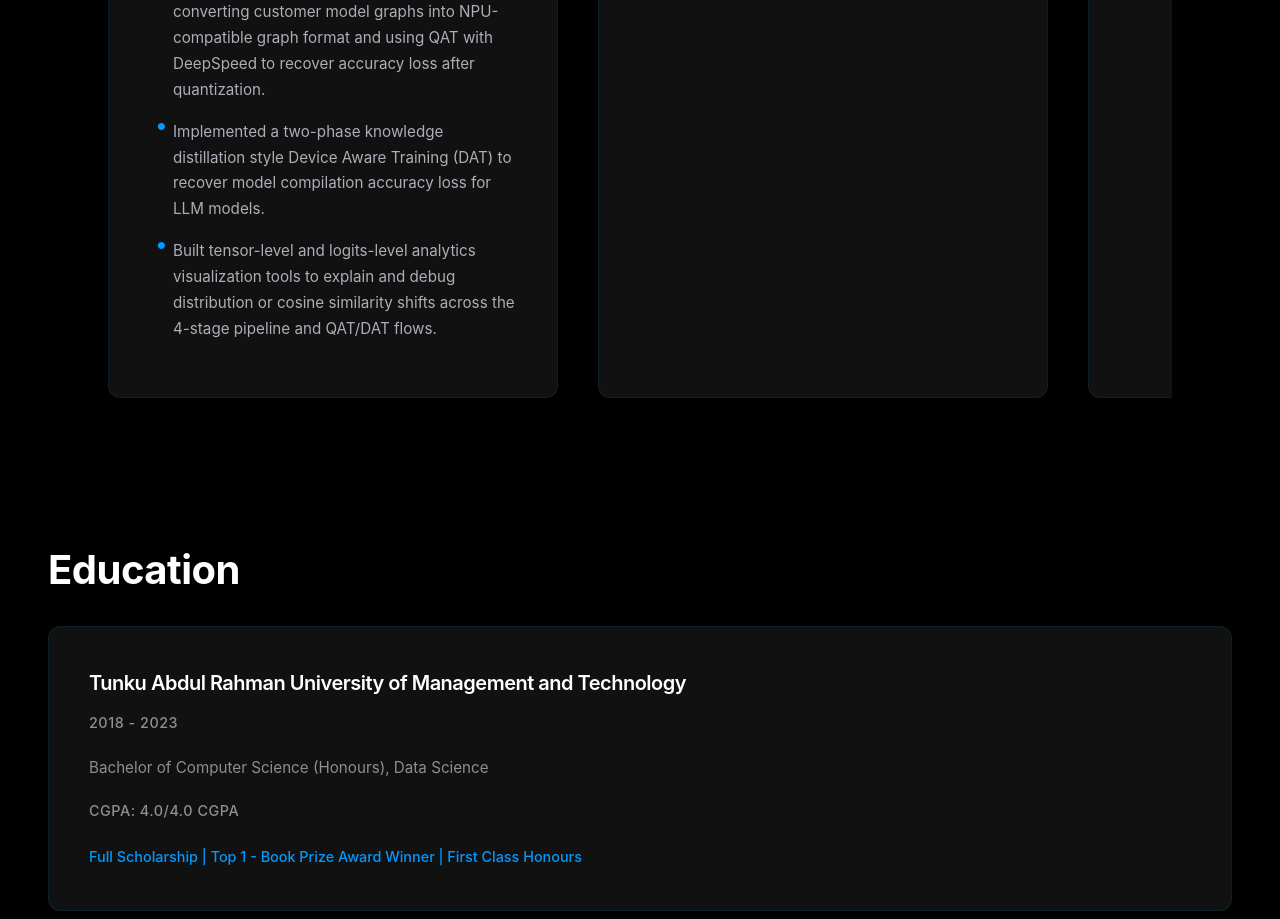
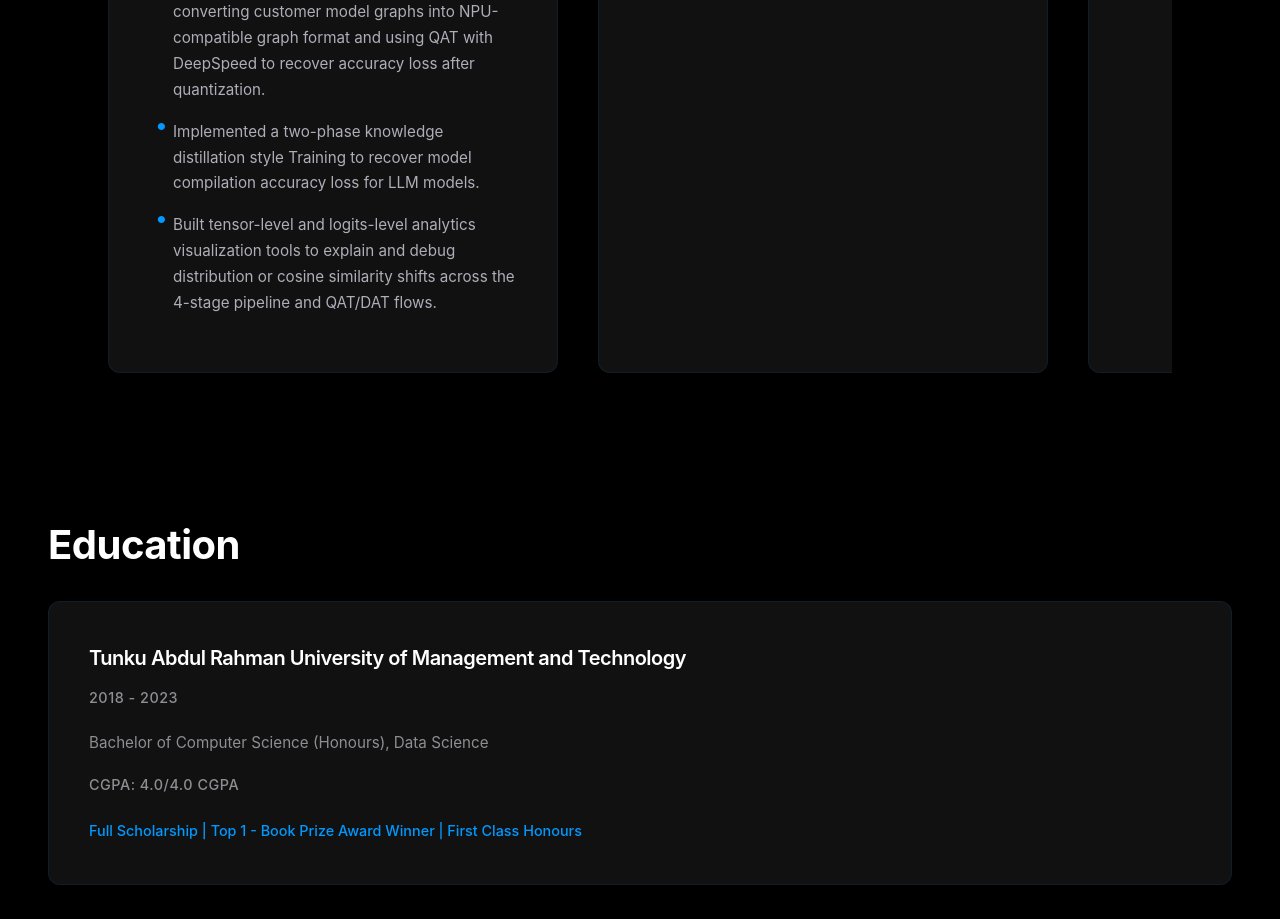
Before and after one commit to adamxht/adam-portfolio-app, a Next.js app: page /home in a window 1280 px wide. Shown: the part 1580-2499 px from the top of the page. Built offline with nearby package versions, Linux system fonts and the light colour scheme.

Commit message:
Update resume

```diff
--- a/src/app/data/homePageData.ts
+++ b/src/app/data/homePageData.ts
@@ -12,7 +12,7 @@ export const workData: Experience[] = [
       "Passed Google accuracy evaluation and prompt-mode latency KPIs (~160% for Fast model, ~130% for Main model).",
       "Implemented Matformer based on research paper techniques to enable weight sharing and reduce disk and memory overhead by ~50%.",
       "Contributed to Mediatek's LLM SDK by converting customer model graphs into NPU-compatible graph format and using QAT with DeepSpeed to recover accuracy loss after quantization.",
-      "Implemented a two-phase knowledge distillation style Device Aware Training (DAT) to recover model compilation accuracy loss for LLM models.",
+      "Implemented a two-phase knowledge distillation style Training to recover model compilation accuracy loss for LLM models.",
       "Built tensor-level and logits-level analytics visualization tools to explain and debug distribution or cosine similarity shifts across the 4-stage pipeline and QAT/DAT flows."
     ],
     logo: "/assets/icons/mediatek-logo.jpg"
```
Also changed, not shown: 1 other file (tests, documents, lock files or other folders).
